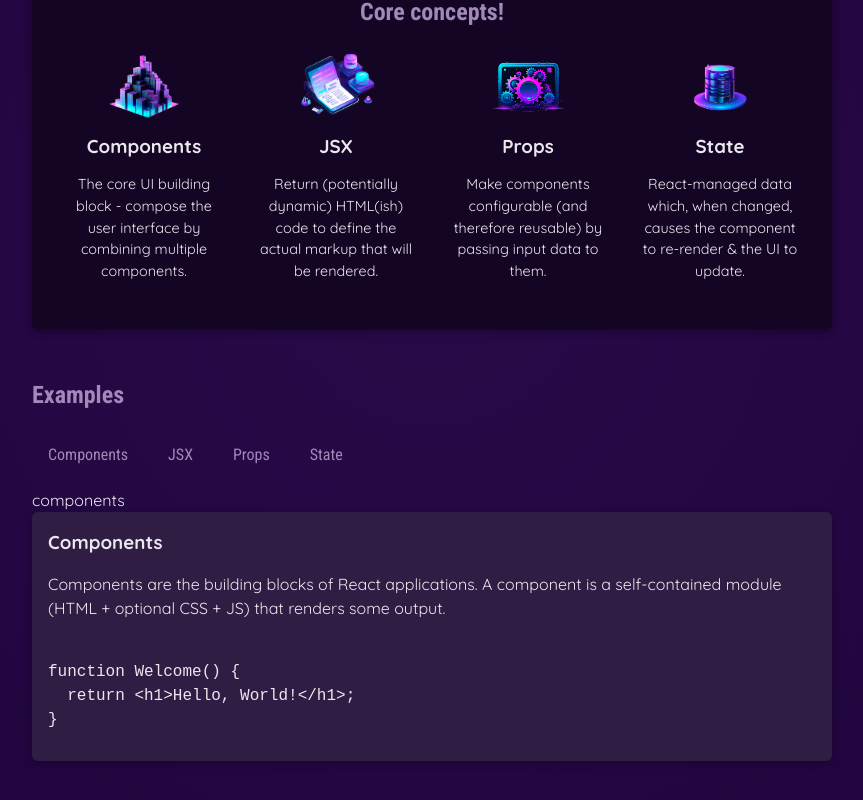
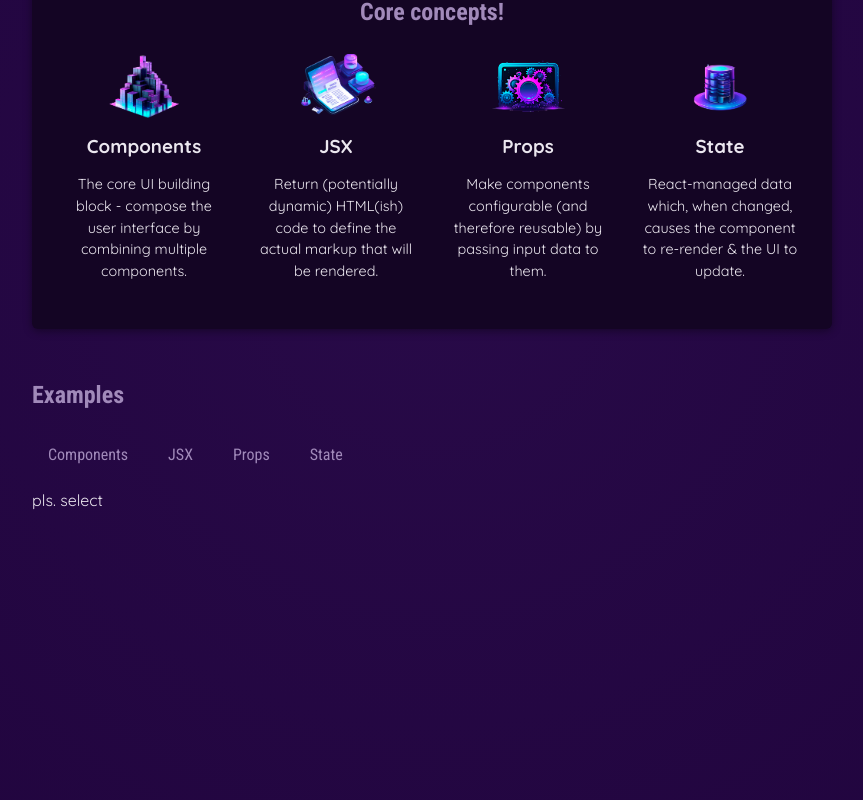
Before and after one commit to Mcodix25/01-project-react101, a React (Vite) app: page / in a window 1280 px wide. Shown: the part 370-1170 px from the top of the page, without its empty margins (208-1071 px from the left). Built offline with nearby package versions, Linux system fonts and the light colour scheme.

Commit message:
adding of pls select first

```diff
--- a/src/App.jsx
+++ b/src/App.jsx
@@ -7,17 +7,20 @@
 import {EXAMPLES} from "./data.js"
 
 function App() {
-  const [selectedTopic,setSelectedTopic]= useState('components');
+  const [selectedTopic,setSelectedTopic]= useState();
 
   function handleSelect(selectedButton){
-   // console.log('Hello McRod + handleSellect is running');
-   //tabContent=selectedButton;
    setSelectedTopic(selectedButton);
    console.log(selectedTopic);
 }
-
-console.log('APP COMPONENT EXECUTING');
-
+let tabContent= <p>pls. select</p>
+ if (selectedTopic){
+  tabContent = (
+<div id='tab-content'>
+          <h3>{EXAMPLES[selectedTopic].title}</h3>
+          <p>{EXAMPLES[selectedTopic].description}</p>
+          <pre><code> {EXAMPLES[selectedTopic].code}</code></pre> </div>)
+ }
   return (
     <div>
 
@@ -46,20 +49,7 @@
             <TabButton onSelect = {()=>handleSelect('props')}> Props </TabButton>
             <TabButton onSelect = {()=>handleSelect("state")}> State </TabButton>
           </menu>
-          {selectedTopic}
-          <div id='tab-content'>
-
-          <h3>
-           {EXAMPLES[selectedTopic].title}
-          </h3>
-          <p>
-          {EXAMPLES[selectedTopic].description}
-          </p>
-          <pre>
-          <code> {EXAMPLES[selectedTopic].code}</code>
-          </pre>
-        </div>
-
+          {tabContent}
 
         </section>
       </main>
@@ -83,4 +73,23 @@
             <code> {EXAMPLES[selectedTopic].code}</code>
             </pre>
           </div>
+
+    /////////// other way to write above code
+       {!selectedTopic? <p>pls select a topic</p> :null}
+          { selectedTopic? (
+          <div id='tab-content'>
+          <h3>{EXAMPLES[selectedTopic].title}</h3>
+          <p>{EXAMPLES[selectedTopic].description}</p>
+          <pre><code> {EXAMPLES[selectedTopic].code}</code></pre> </div>
+        ) :null}
+    //////////////////////
+///other option
+          {!selectedTopic && <p>pls select a topic</p>}
+          { selectedTopic && (
+          <div id='tab-content'>
+          <h3>{EXAMPLES[selectedTopic].title}</h3>
+          <p>{EXAMPLES[selectedTopic].description}</p>
+          <pre><code> {EXAMPLES[selectedTopic].code}</code></pre> </div>
+        ) }
+
 */
```
